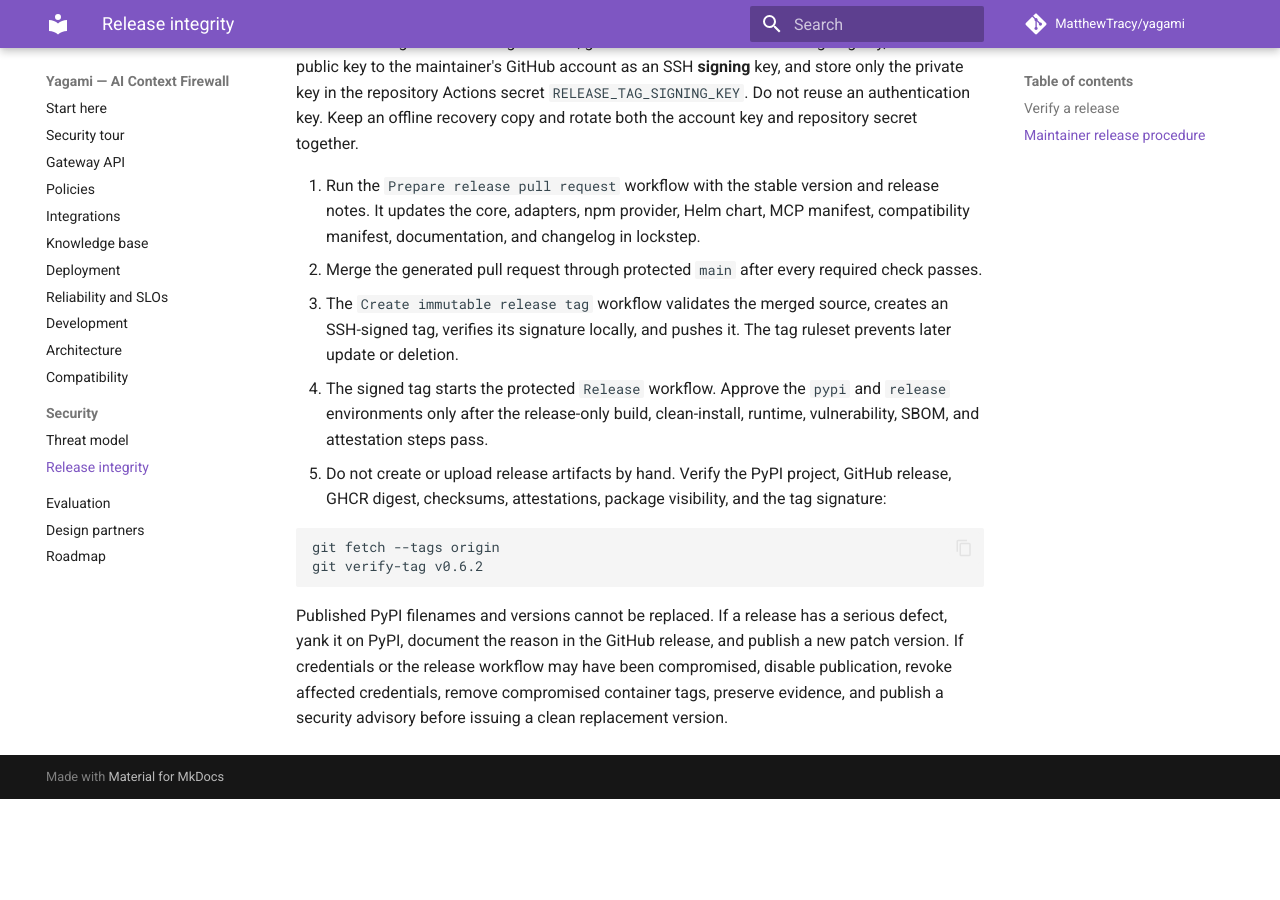
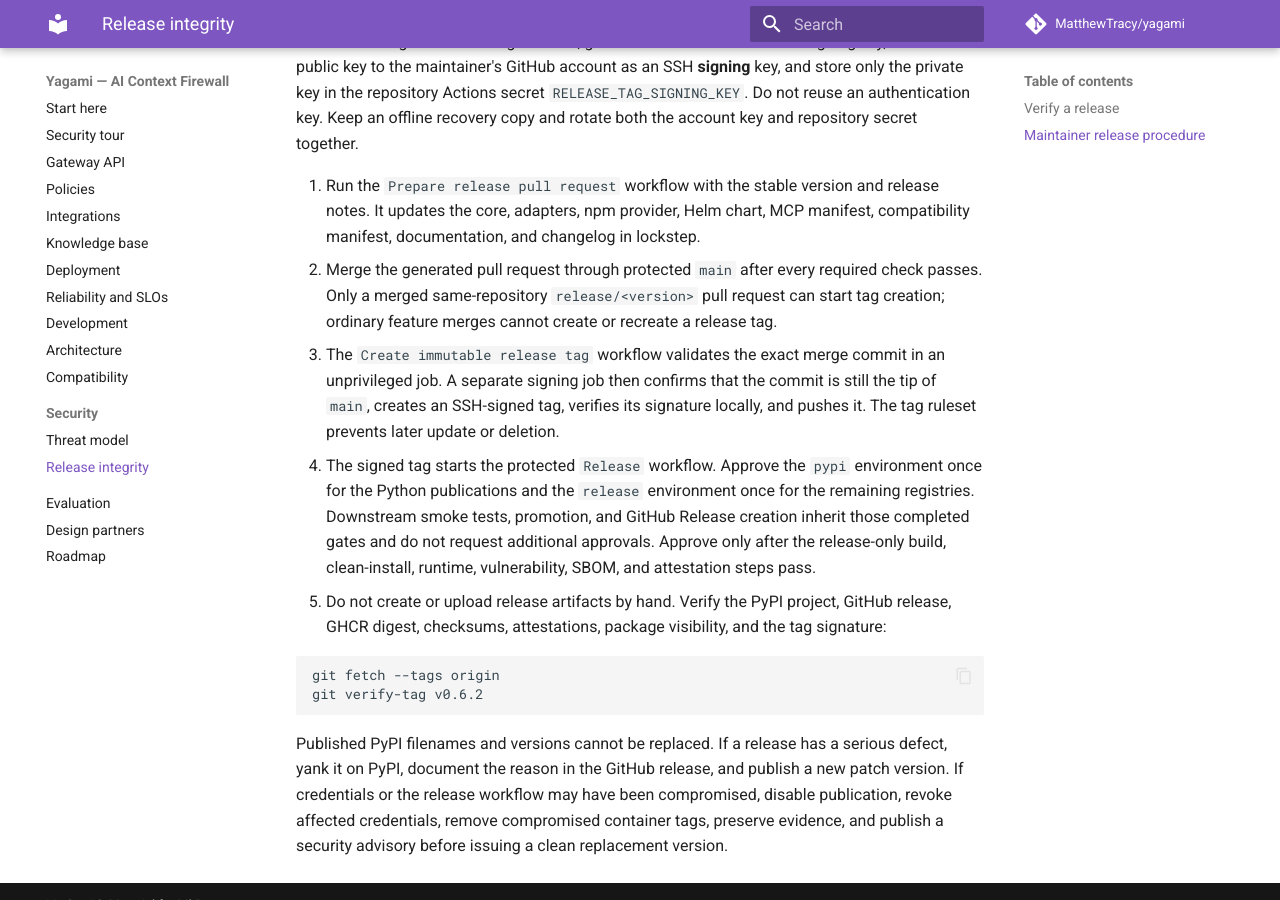
Before and after one commit to MatthewTracy/yagami, an MkDocs documentation site: the page built from docs/releases.md, in a window 1280 px wide and 900 px high, scrolled down 1617 px. Built offline with MkDocs 1.6.1 and Material for MkDocs 9.7.7, drawn with Linux system fonts in a browser that asks for light colours; comment, search, counter and statistics services are not loaded; before the commit the page ends 2416 px from its top, so only the background shows below that.

Commit message:
ci: gate signed releases through reviewed pull requests

```diff
--- a/docs/releases.md
+++ b/docs/releases.md
@@ -81,12 +81,19 @@ recovery copy and rotate both the account key and repository secret together.
    release notes. It updates the core, adapters, npm provider, Helm chart, MCP
    manifest, compatibility manifest, documentation, and changelog in lockstep.
 2. Merge the generated pull request through protected `main` after every
-   required check passes.
-3. The `Create immutable release tag` workflow validates the merged source,
-   creates an SSH-signed tag, verifies its signature locally, and pushes it.
-   The tag ruleset prevents later update or deletion.
+   required check passes. Only a merged same-repository `release/<version>`
+   pull request can start tag creation; ordinary feature merges cannot create
+   or recreate a release tag.
+3. The `Create immutable release tag` workflow validates the exact merge
+   commit in an unprivileged job. A separate signing job then confirms that
+   the commit is still the tip of `main`, creates an SSH-signed tag, verifies
+   its signature locally, and pushes it. The tag ruleset prevents later update
+   or deletion.
 4. The signed tag starts the protected `Release` workflow. Approve the `pypi`
-   and `release` environments only after the release-only build,
+   environment once for the Python publications and the `release` environment
+   once for the remaining registries. Downstream smoke tests, promotion, and
+   GitHub Release creation inherit those completed gates and do not request
+   additional approvals. Approve only after the release-only build,
    clean-install, runtime, vulnerability, SBOM, and attestation steps pass.
 5. Do not create or upload release artifacts by hand. Verify the PyPI project,
    GitHub release, GHCR digest, checksums, attestations, package visibility, and
```
Also changed, not shown: 2 other files.
